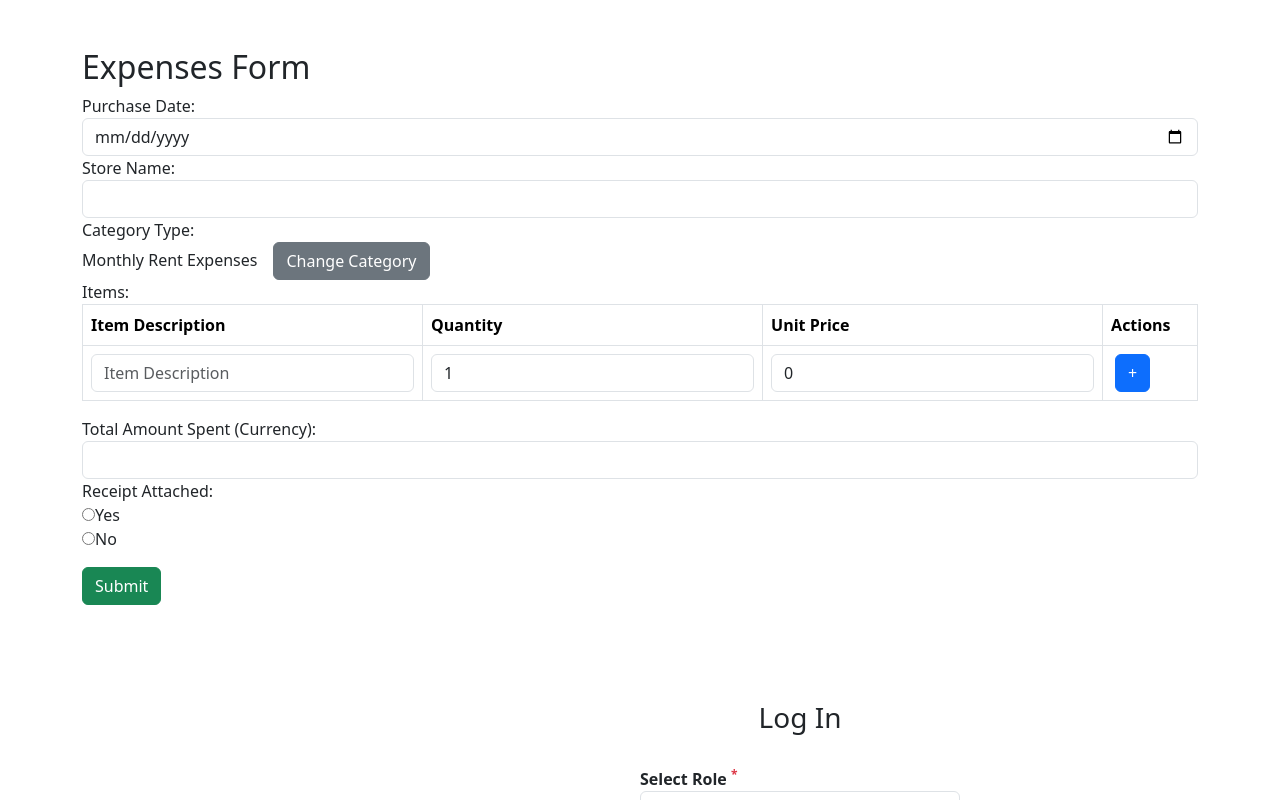
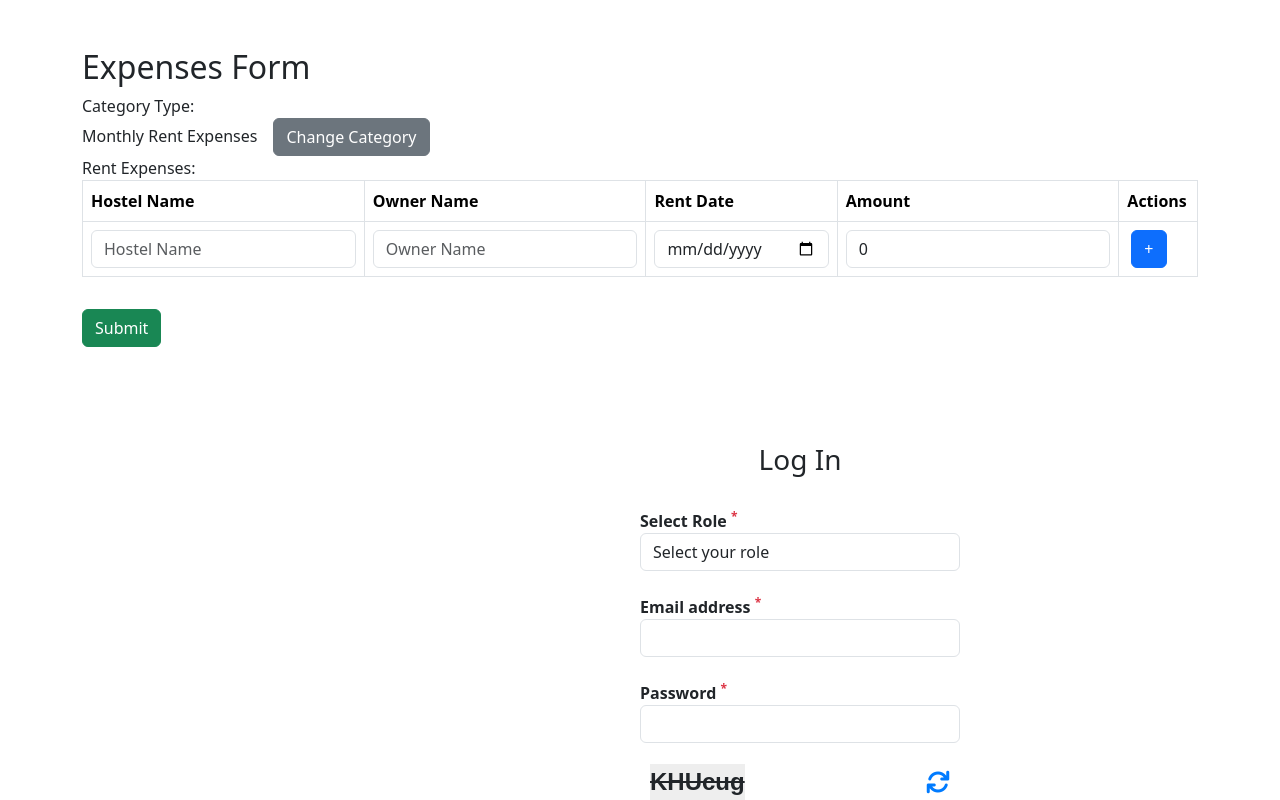
Before and after one commit to charankuramana09/SHM-Frontend, an Angular app in the folder my-angular-app/: page / in a window 1280 px wide. Both pictures are taken after a click on the radio button "Monthly Rent Expenses". Shown: the top 800 px of the page. Built offline with nearby package versions, Linux system fonts and the light colour scheme.

Commit message:
expense-form-updated

```diff
--- a/my-angular-app/src/app/expense-form/expense-form.component.html
+++ b/my-angular-app/src/app/expense-form/expense-form.component.html
@@ -23,7 +23,7 @@
     </div>
 
     <!-- Show Purchase Date and Store Name if Category is not Employee Salaries -->
-    <div *ngIf="selectedCategory && selectedCategory !== 'Employee Salaries'">
+    <div *ngIf="selectedCategory && selectedCategory !== 'Employee Salaries' && selectedCategory !== 'Monthly Rent Expenses'">
       <div class="form-group">
         <label for="purchaseDate">Purchase Date:</label>
         <input type="date" id="purchaseDate" name="purchaseDate" class="form-control" ngModel required>
@@ -57,8 +57,8 @@
       </div>
     </div>
 
-    <!-- Show Items Table for All Categories Except "Employee Salaries" -->
-    <div *ngIf="selectedCategory && selectedCategory !== 'Employee Salaries'">
+    <!-- Show Items Table for All Categories Except "Employee Salaries" and "Monthly Rent Expenses" -->
+    <div *ngIf="selectedCategory && selectedCategory !== 'Employee Salaries' && selectedCategory !== 'Monthly Rent Expenses'">
       <div class="form-group">
         <label>Items:</label>
         <table class="table table-bordered">
@@ -129,8 +129,46 @@
       </div>
     </div>
 
-    <!-- Common Fields for All Categories Except "Employee Salaries" -->
-    <div *ngIf="selectedCategory && selectedCategory !== 'Employee Salaries'">
+    <!-- Show Rent Expenses Table if Category is "Monthly Rent Expenses" -->
+    <div *ngIf="selectedCategory === 'Monthly Rent Expenses'">
+      <div class="form-group">
+        <label>Rent Expenses:</label>
+        <table class="table table-bordered">
+          <thead>
+            <tr>
+              <th>Hostel Name</th>
+              <th>Owner Name</th>
+              <th>Rent Date</th>
+              <th>Amount</th>
+              <th>Actions</th>
+            </tr>
+          </thead>
+          <tbody>
+            <tr *ngFor="let rent of rents; let i = index">
+              <td>
+                <input type="text" name="hostelName" placeholder="Hostel Name" class="form-control" [(ngModel)]="rent.hostelName" required>
+              </td>
+              <td>
+                <input type="text" name="ownerName" placeholder="Owner Name" class="form-control" [(ngModel)]="rent.ownerName" required>
+              </td>
+              <td>
+                <input type="date" name="rentDate" placeholder="Rent Date" class="form-control" [(ngModel)]="rent.rentDate" required>
+              </td>
+              <td>
+                <input type="number" name="amount" placeholder="Amount" class="form-control" [(ngModel)]="rent.amount" required>
+              </td>
+              <td>
+                <button type="button" class="btn btn-danger" (click)="removeRent(i)" *ngIf="rents.length > 1">-</button>
+                <button type="button" class="btn btn-primary ms-1" (click)="addRent()" *ngIf="i === rents.length - 1">+</button>
+              </td>
+            </tr>
+          </tbody>
+        </table>
+      </div>
+    </div>
+
+    <!-- Common Fields for All Categories Except "Employee Salaries" and "Monthly Rent Expenses" -->
+    <div *ngIf="selectedCategory && selectedCategory !== 'Employee Salaries' && selectedCategory !== 'Monthly Rent Expenses'">
       <div class="form-group">
         <label for="totalAmount">Total Amount Spent (Currency):</label>
         <input type="number" id="totalAmount" name="totalAmount" class="form-control" ngModel required>
--- a/my-angular-app/src/app/expense-form/expense-form.component.ts
+++ b/my-angular-app/src/app/expense-form/expense-form.component.ts
@@ -1,5 +1,5 @@
 import { Component, OnInit } from '@angular/core';
-import { ActivatedRoute } from '@angular/router'; // Import ActivatedRoute
+import { ActivatedRoute } from '@angular/router';
 import { ExpenseService } from '../services/expense.service';
 
 @Component({
@@ -11,9 +11,10 @@ export class ExpenseFormComponent implements OnInit {
   usersArray: any[] = [];
   categories = ['Monthly Rent Expenses', 'Grocery', 'Gas', 'Power Bill', 'Petrol Charges', 'Employee Salaries'];
   selectedCategory = '';
-  changingCategory = false; // New state to control the category change overlay
+  changingCategory = false;
   items = [{ itemDescription: '', quantity: 1, unitPrice: 0 }];
   salaries = [{ empId: '', empName: '', salary: 0, salaryDate: '' }];
+  rents = [{ hostelName: '', ownerName: '', rentDate: '', amount: 0 }];
   receiptAttached = '';
 
   constructor(private expenseService: ExpenseService, private route: ActivatedRoute) {}
@@ -36,11 +37,19 @@ export class ExpenseFormComponent implements OnInit {
 
     if (this.selectedCategory === 'Employee Salaries') {
       this.items = [];
+      this.rents = [];
       if (this.salaries.length === 0) {
         this.salaries.push({ empId: '', empName: '', salary: 0, salaryDate: '' });
       }
+    } else if (this.selectedCategory === 'Monthly Rent Expenses') {
+      this.items = [];
+      this.salaries = [];
+      if (this.rents.length === 0) {
+        this.rents.push({ hostelName: '', ownerName: '', rentDate: '', amount: 0 });
+      }
     } else {
       this.salaries = [];
+      this.rents = [];
       if (this.items.length === 0) {
         this.items.push({ itemDescription: '', quantity: 1, unitPrice: 0 });
       }
@@ -61,6 +70,14 @@ export class ExpenseFormComponent implements OnInit {
 
   removeSalary(index: number) {
     this.salaries.splice(index, 1);
+  }
+
+  addRent() {
+    this.rents.push({ hostelName: '', ownerName: '', rentDate: '', amount: 0 });
+  }
+
+  removeRent(index: number) {
+    this.rents.splice(index, 1);
   }
 
   onReceiptChange(value: string) {
@@ -99,6 +116,19 @@ export class ExpenseFormComponent implements OnInit {
       }, error => {
         console.error('Error saving employee salaries:', error);
       });
+    } else if (this.selectedCategory === 'Monthly Rent Expenses') {
+      const rentExpenses = this.rents.map(rent => ({
+        hostelName: rent.hostelName,
+        ownerName: rent.ownerName,
+        rentDate: rent.rentDate,
+        amount: rent.amount
+      }));
+
+      this.expenseService.createRentExpenses(rentExpenses).subscribe(response => {
+        console.log('Rent Expenses Saved:', response);
+      }, error => {
+        console.error('Error saving rent expenses:', error);
+      });
     } else {
       const expense = {
         ...form.value,
--- a/my-angular-app/src/app/services/expense.service.ts
+++ b/my-angular-app/src/app/services/expense.service.ts
@@ -17,4 +17,8 @@ export class ExpenseService {
   createEmployeeSalaries(salaries: any[]): Observable<any> {
     return this.http.post(`${this.baseUrl}/employee`, salaries);
   }
+
+  createRentExpenses(rentExpenses: any[]): Observable<any> {
+    return this.http.post(`${this.baseUrl}/rent-expenses`, rentExpenses);
+  }
 }
```
